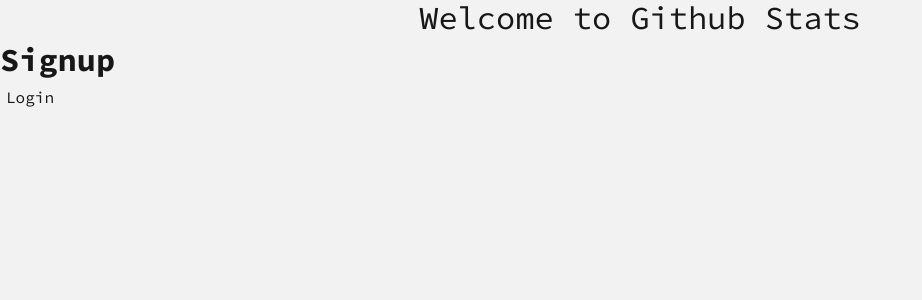
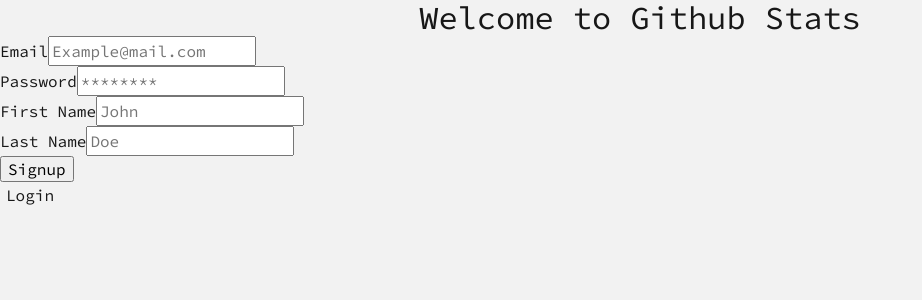
Before and after one commit to AlexMamani85/-github-stats-c6-week18-team6_New, a React (Create React App) app: page / in a window 1280 px wide. Both pictures are taken after typing "name@example.com", "Sample123" into the empty fields and a click on the button "Create account". Shown: the top 300 px of the page, without its empty margins (0-922 px from the left). Built offline with nearby package versions, Linux system fonts and the light colour scheme.

Commit message:
ADD: singup form

```diff
--- a/src/pages/signup-page.js
+++ b/src/pages/signup-page.js
@@ -1,9 +1,63 @@
+import { useState } from "react";
+import { useAuth } from "../context/auth.context";
+import Input from "../components/input/input";
+
 const SingupPage = () => {
+  const [formData, setFormData] = useState({
+    email: "",
+    password: "",
+    first_name: "",
+    last_name: "",
+  });
+
+  const { signup } = useAuth();
+
+  const { email, password, first_name, last_name } = formData;
+
+  const onChange = (e) =>
+    setFormData({ ...formData, [e.target.name]: e.target.value });
+
+  const onSubmit = (e) => {
+    e.preventDefault();
+    signup(formData);
+  };
+
   return (
-    <div>
-      <h1>Signup</h1>
-      {/* <SignupForm /> */}
-    </div>
+    <form onSubmit={onSubmit}>
+      <Input
+        type="email"
+        name="email"
+        value={email}
+        onChange={onChange}
+        label="Email"
+        placeholder="Example@mail.com"
+        required
+      />
+      <Input
+        type="password"
+        name="password"
+        value={password}
+        onChange={onChange}
+        required
+        label="Password"
+        placeholder="********"
+      />
+      <Input
+        name="first_name"
+        value={first_name}
+        onChange={onChange}
+        label="First Name"
+        placeholder="John"
+      />
+      <Input
+        name="last_name"
+        value={last_name}
+        onChange={onChange}
+        label="Last Name"
+        placeholder="Doe"
+      />
+      <input type="submit" value="Signup" />
+    </form>
   );
 };
 
```
